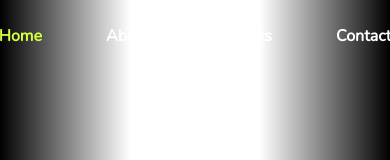
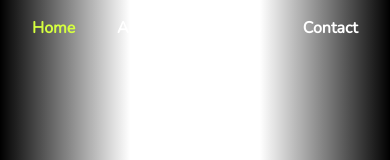
Before and after one commit to Jnmendza/portfolio, a Next.js app: page / in a window 390 px wide. Shown: the top 160 px of the page. Built offline with nearby package versions, Linux system fonts and the light colour scheme.

Commit message:
added promise to slug page

```diff
--- a/src/app/(main)/projects/[slug]/page.tsx
+++ b/src/app/(main)/projects/[slug]/page.tsx
@@ -12,9 +12,13 @@ export async function generateStaticParams() {
   }));
 }
 
-const ProjectPage = async ({ params }: { params: { slug: string } }) => {
-  const paramsData = await params;
-  const project = PROJECTS.find((p) => p.slug === paramsData.slug);
+const ProjectPage = async ({
+  params,
+}: {
+  params: Promise<{ slug: string }>;
+}) => {
+  const { slug } = await params;
+  const project = PROJECTS.find((p) => p.slug === slug);
   if (!project) return <div>No project found</div>;
   const {
     imageUrl,
--- a/src/components/Navbar.tsx
+++ b/src/components/Navbar.tsx
@@ -12,8 +12,8 @@ const Navbar = () => {
     { label: "Contact", href: "/contact" },
   ];
   return (
-    <nav className='absolute w-full p-6 z-100'>
-      <div className='flex justify-center space-x-16 '>
+    <nav className='absolute w-full p-4 md:p-6 z-[100]'>
+      <div className='flex justify-between md:justify-center space-x-8 md:space-x-14 px-4 md:px-0'>
         {links.map((link, index) => (
           <Link
             href={link.href}
```
